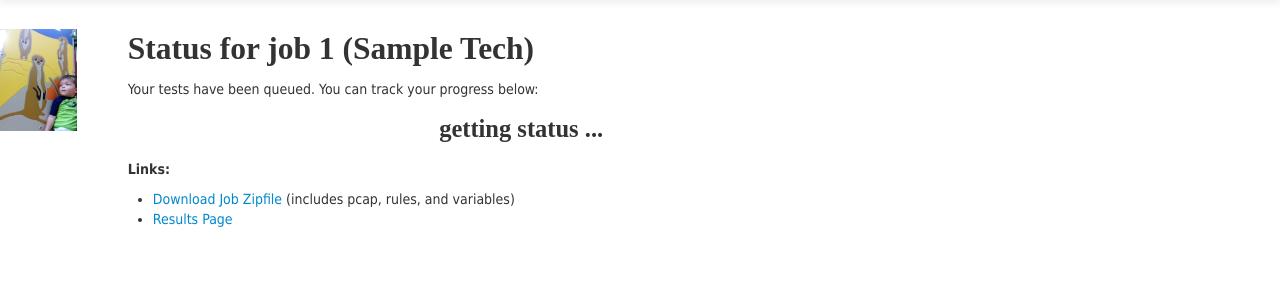
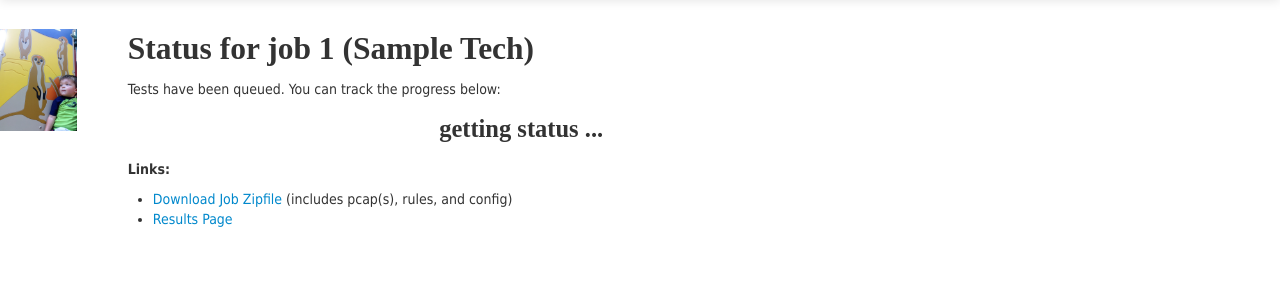
Before and after one commit to secureworks/dalton, a Flask app: template app/templates/dalton/coverage-summary.html in a window 1280 px wide. Shown: the part 41-341 px from the top of the page. Run offline with Flask 2, Linux system fonts and the light colour scheme; the template is opened without the code that fills it: most values are stand-ins (such as "Sample title", 1, 10 or a date in 2020); data that the repository does not hold is empty; parts of the project's set-up code (start-up, migrations or seed data) failed here and were passed over; some libraries are stand-ins or nearby versions.

Commit message:
minor UI message tweaks

```diff
--- a/app/templates/dalton/coverage-summary.html
+++ b/app/templates/dalton/coverage-summary.html
@@ -39,12 +39,12 @@
             ({{tech|title}})
         {% endif %}
 	    </h2>
-        <p>Your tests have been queued. You can track your progress below:</p>
+        <p>Tests have been queued. You can track the progress below:</p>
         <h3><center><span id='job-status'>getting status ... </span></center></h3>
 	    <h4><center><span id='alt-message'></span></center></h4>
         <p><b>Links:</b></p>
         <ul>
-	    <li><a href="/dalton/sensor_api/get_job/{{job_id}}">Download Job Zipfile</a> (includes pcap, rules, and variables)</li>
+	    <li><a href="/dalton/sensor_api/get_job/{{job_id}}">Download Job Zipfile</a> (includes pcap(s), rules, and config)</li>
         <li><a href="/dalton/job/{{job_id}}">Results Page</a></li>
         </ul>
         </div>
```
